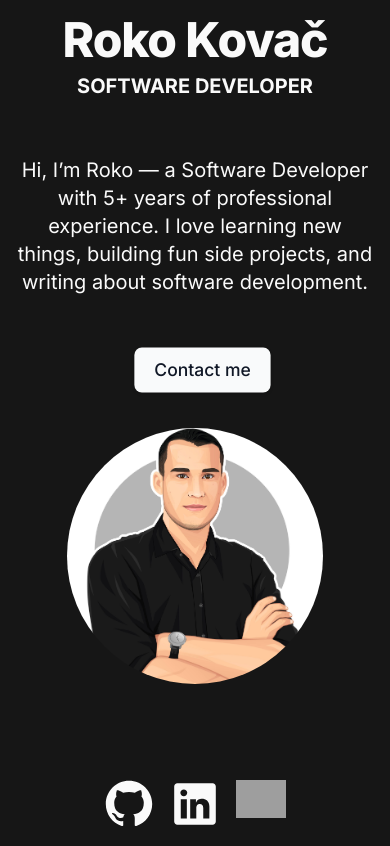
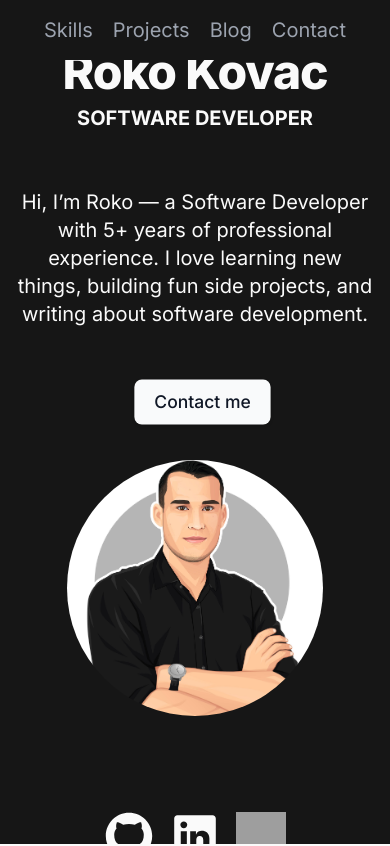
Before and after one commit to kova98/portfolio, a Next.js app: page / in a window 390 px wide. Shown: the top 846 px of the page. Built offline with nearby package versions, Linux system fonts and the light colour scheme; grey boxes are pictures that could not be loaded.

Commit message:
Add navbar and sections

```diff
--- a/src/app/contact-button.tsx
+++ b/src/app/contact-button.tsx
@@ -8,7 +8,8 @@ interface ContactButtonProps {
 
 const ContactButton: React.FC<ContactButtonProps> = ({ className }) => {
   function contactClicked() {
-    window.open('mailto:rokokovac98@gmail.com');
+    const element = document.getElementById('contact');
+    element?.scrollIntoView({ behavior: 'smooth' });
   }
 
   return (
--- a/src/app/page.tsx
+++ b/src/app/page.tsx
@@ -1,15 +1,20 @@
 import Image from 'next/image';
 import { GitHubLogoIcon, LinkedInLogoIcon } from '@radix-ui/react-icons';
 import ContactButton from '@/app/contact-button';
+import Navbar from '@/components/navbar';
 
 const Home = () => {
   return (
-    <div className="flex flex-col min-h-screen justify-center items-center p-4">
-      <div className="flex flex-col lg:flex-row lg:items-center lg:space-x-10 max-w-4xl ">
+    <div className="flex flex-col min-h-screen">
+      <Navbar />
+      <div className="flex flex-col h-[calc(100vh-64px)] justify-center items-center p-4 mt-16">
+        <div className="flex flex-col lg:flex-row lg:items-center lg:space-x-10 max-w-4xl">
           <div className={'flex-grow'}></div>
           <div className="flex flex-col items-center lg:items-start lg:w-2/5 mb-10 lg:mb-0">
             <div>
-            <h1 className="text-5xl lg:text-6xl font-extrabold tracking-tight text-center lg:text-left">Roko Kovač</h1>
+              <h1 className="text-5xl lg:text-6xl font-extrabold tracking-tight text-center lg:text-left">
+                Roko Kovač
+              </h1>
               <h2 className="uppercase mt-2 mb-4 text-xl font-bold text-center lg:text-left">Software Developer</h2>
             </div>
 
@@ -38,7 +43,35 @@ const Home = () => {
           </div>
           <div className={'flex-grow'}></div>
         </div>
-      {/* TODO: projects, blog, contact */}
+      </div>
+
+      {/* Skills Section */}
+      <div id="skills" className="flex flex-col h-screen items-center p-4 bg-foreground  text-background">
+        <div className={'p-10'}></div>
+        <h1 className="text-5xl font-bold mb-8">Here are some of the things I can do.</h1>
+      </div>
+
+      {/* Projects Section */}
+      <div id="projects" className="flex flex-col h-screen justify-center items-center p-4 bg-background">
+        <h1 className="text-4xl font-bold mb-8">Hobby Projects</h1>
+        {/* Add your projects content here */}
+      </div>
+
+      {/* Blog Section */}
+      <div id="blog" className="flex flex-col h-screen justify-center items-center p-4 bg-foreground text-background">
+        <h2 className="text-4xl font-bold mb-8">Blog</h2>
+        {/* Add your blog content here */}
+      </div>
+
+      {/* Contact Section */}
+      <div
+        id="contact"
+        className="flex flex-row h-screen p-4 justify-center align-middle bg-background text-foreground items-center"
+      >
+        <div className={'p-10'}></div>
+        <h1 className="text-4xl font-bold mb-8">Let's get in touch!</h1>
+        {/* Add your contact content here */}
+      </div>
     </div>
   );
 };
--- /dev/null
+++ b/src/components/navbar.tsx
@@ -0,0 +1,30 @@
+'use client';
+
+const Navbar = () => {
+  const scroll = (e: React.MouseEvent<HTMLAnchorElement>, id: string) => {
+    e.preventDefault();
+    const element = document.getElementById(id);
+    element?.scrollIntoView({ behavior: 'smooth' });
+  };
+
+  return (
+    <div className="fixed w-full bg-background text-muted-foreground z-50">
+      <div className="max-w-4xl space-x-5 mx-auto flex justify-center md:justify-start p-4 px-20 text-xl">
+        <a href="#skills" className="hover:text-primary" onClick={(e) => scroll(e, 'skills')}>
+          Skills
+        </a>
+        <a href="#projects" className="hover:text-primary" onClick={(e) => scroll(e, 'projects')}>
+          Projects
+        </a>
+        <a href="#blog" className="hover:text-primary" onClick={(e) => scroll(e, 'blog')}>
+          Blog
+        </a>
+        <a href="#contact" className="hover:text-primary" onClick={(e) => scroll(e, 'contact')}>
+          Contact
+        </a>
+      </div>
+    </div>
+  );
+};
+
+export default Navbar;
```
Lines whose indentation alone changed are shown as unchanged.
